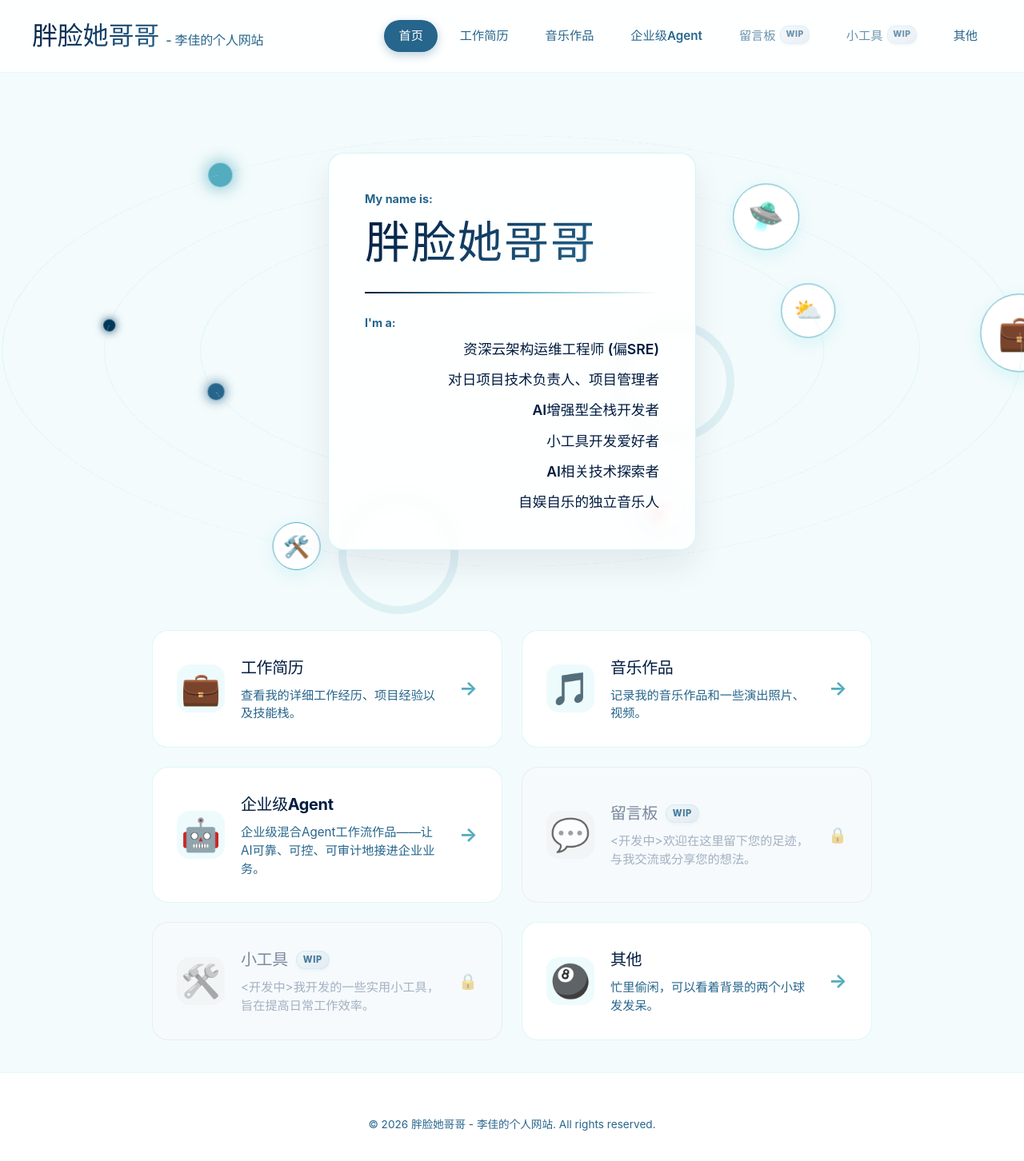
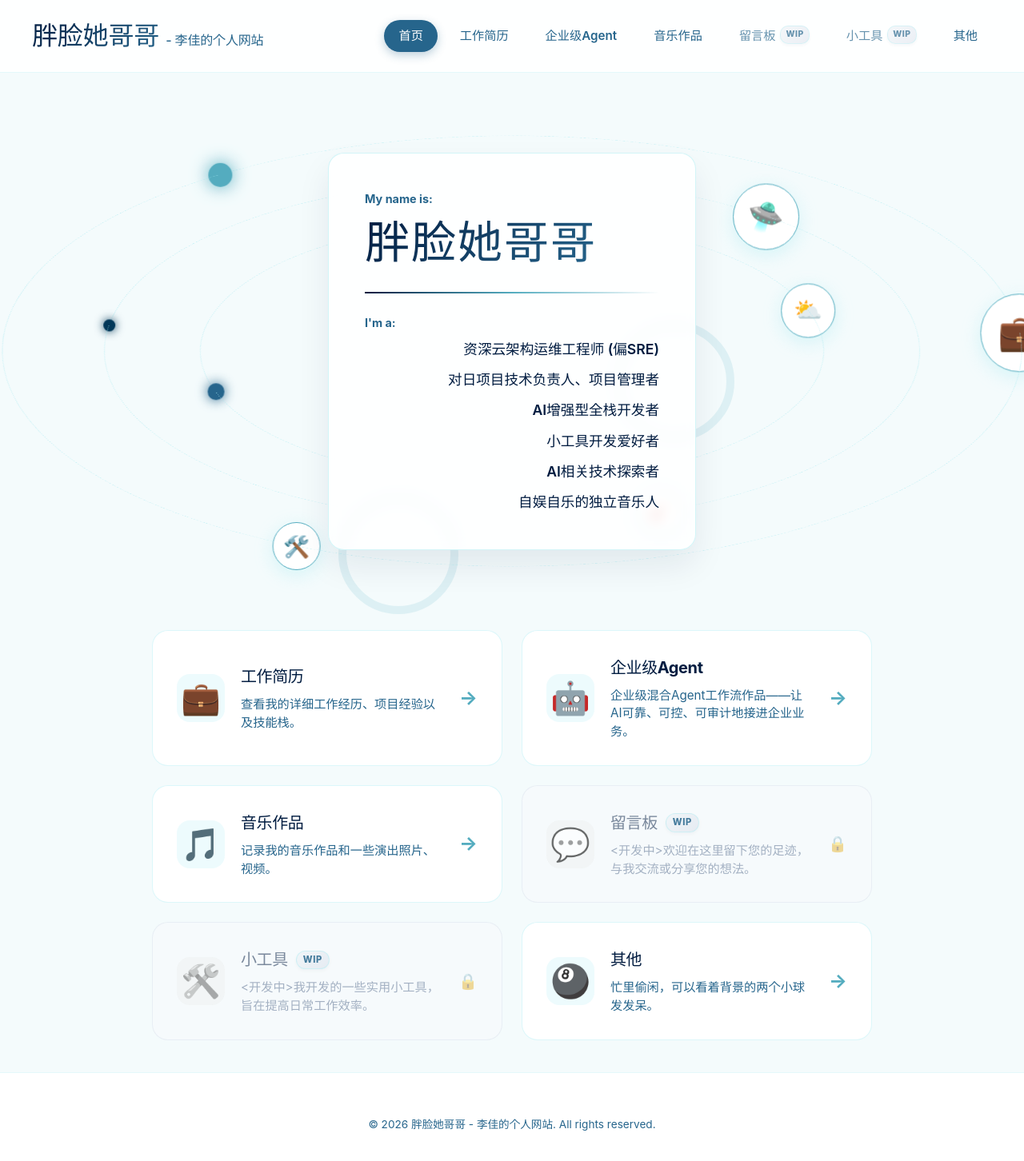
Before and after one commit to XiaoguaiXiaowai/pangliantagege, a Vue app in the folder frontend/: page / in a window 1280 px wide. Shown: the top 1452 px of the page at 80% size. Built offline with nearby package versions, Linux system fonts and the light colour scheme; no server answers.

Commit message:
重构(前端): 调整导航栏和首页功能卡片顺序以保持一致

```diff
--- a/frontend/src/App.vue
+++ b/frontend/src/App.vue
@@ -16,10 +16,8 @@ import DynamicBackground from './components/DynamicBackground.vue'
           <nav>
             <RouterLink to="/">首页</RouterLink>
             <RouterLink to="/resume">工作简历</RouterLink>
+            <RouterLink to="/agent-workflow">企业级Agent</RouterLink>
             <RouterLink to="/music">音乐作品</RouterLink>
-
-            <RouterLink to="/agent-workflow">企业级Agent</RouterLink>
-
             <div class="nav-item-wrapper disabled-nav">
               <span class="nav-text">留言板</span>
               <span class="wip-badge">WIP</span>
--- a/frontend/src/views/HomeView.vue
+++ b/frontend/src/views/HomeView.vue
@@ -19,17 +19,17 @@ const features = [
     wip: false
   },
   {
+    title: '企业级Agent',
+    description: '企业级混合Agent工作流作品——让AI可靠、可控、可审计地接进企业业务。',
+    path: '/agent-workflow',
+    icon: '🤖',
+    wip: false
+  },
+  {
     title: '音乐作品',
     description: '记录我的音乐作品和一些演出照片、视频。',
     path: '/music',
     icon: '🎵',
-    wip: false
-  },
-  {
-    title: '企业级Agent',
-    description: '企业级混合Agent工作流作品——让AI可靠、可控、可审计地接进企业业务。',
-    path: '/agent-workflow',
-    icon: '🤖',
     wip: false
   },
   {
```
